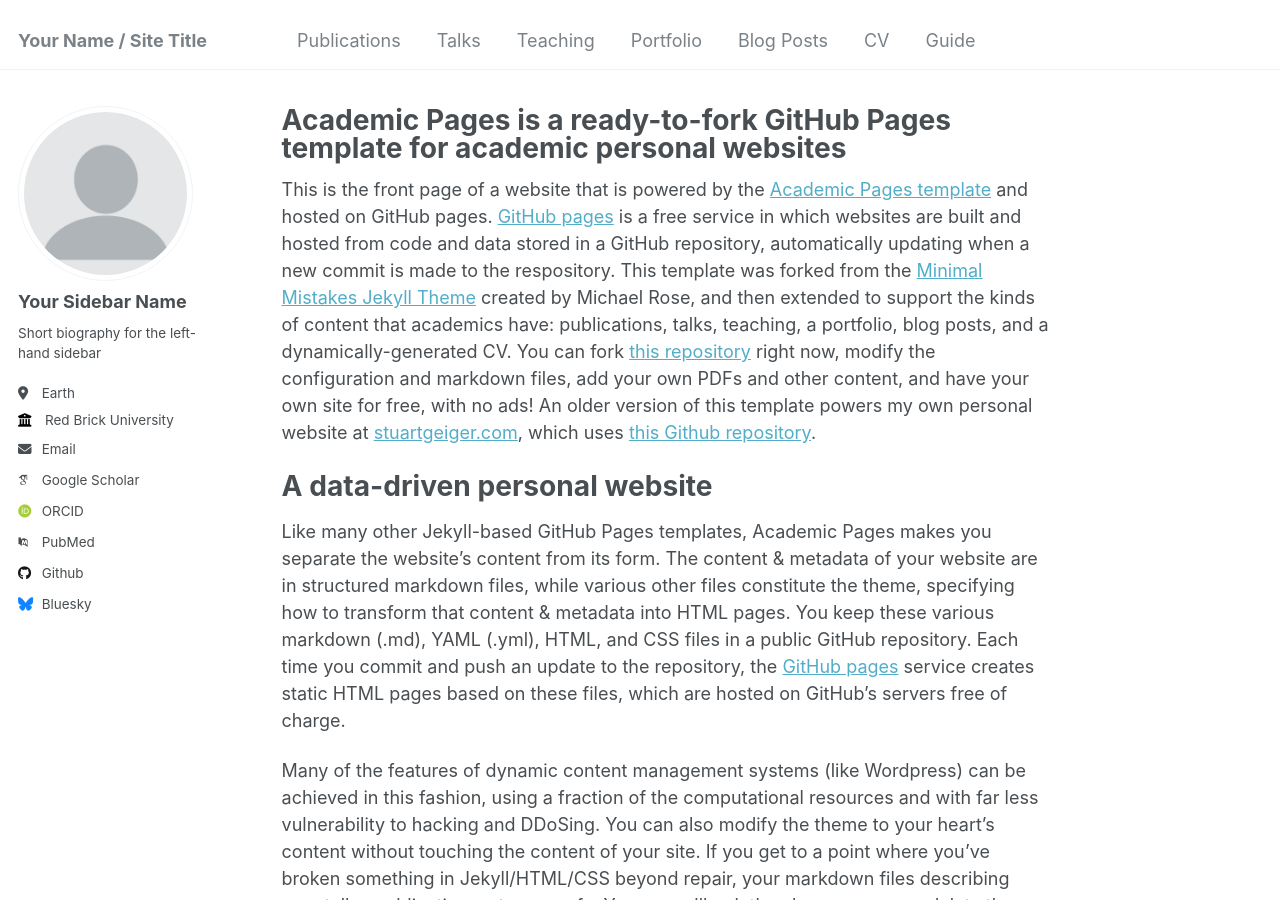
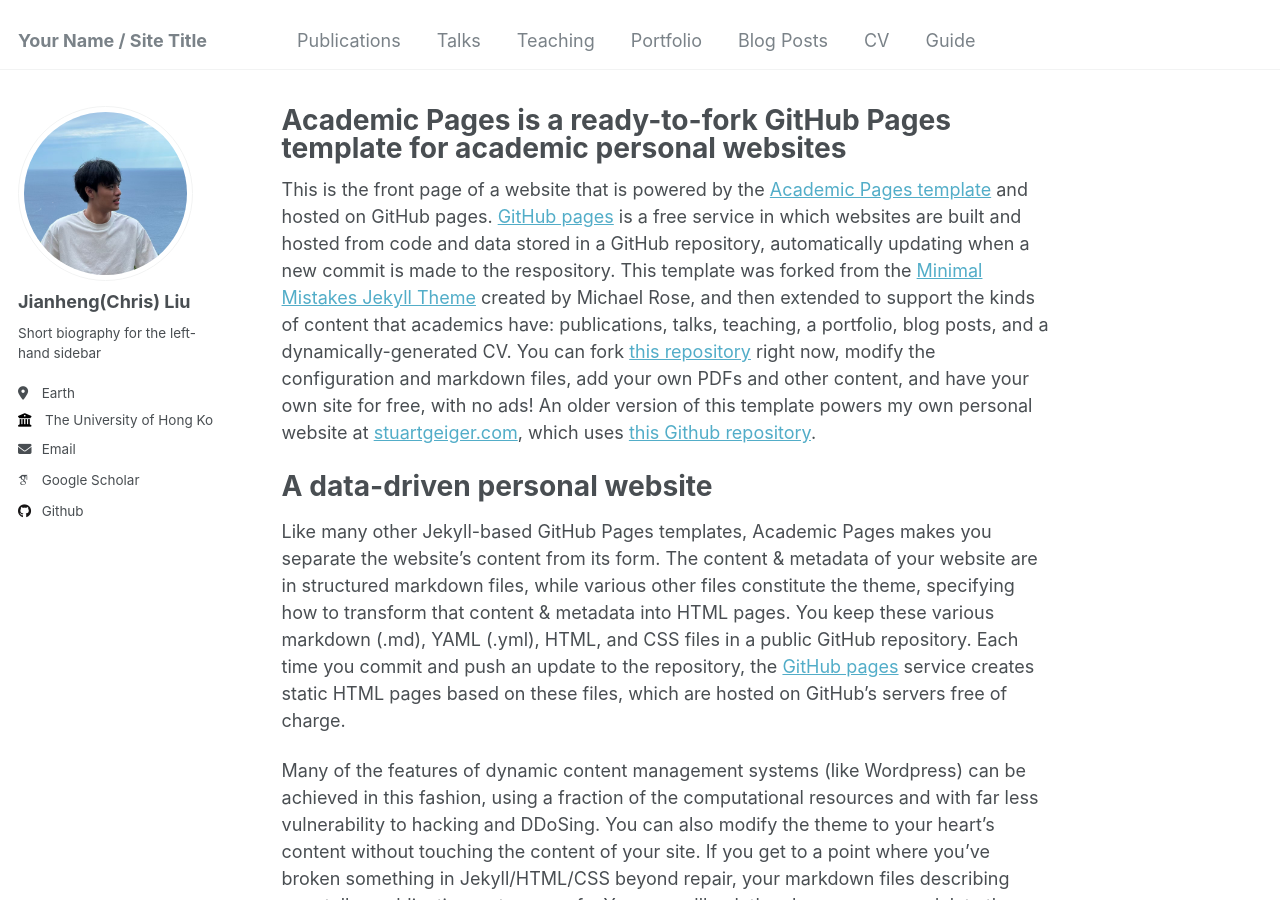
Before and after one commit to jianhengLiu/jianhengLiu.github.io, a Jekyll site: the page built from _pages/about.md, in a window 1280 px wide and 900 px high. Built offline with Jekyll 4.4.1, drawn with Linux system fonts in a browser that asks for light colours; some web fonts are replaced.

Commit message:
Update avatar and employer information in author profile

```diff
--- a/_config.yml
+++ b/_config.yml
@@ -21,34 +21,34 @@ repository               : "academicpages/academicpages.github.io"
 #               Additional customization can be done by editing /_includes/author-profile.html
 author:
   # Biographic information
-  avatar           : "profile.png"
-  name             : "Your Sidebar Name"
+  avatar           : "profile.jpg"
+  name             : "Jianheng(Chris) Liu"
   pronouns         : # example: "she/her"
   bio              : "Short biography for the left-hand sidebar"
   location         : "Earth"
-  employer         : "Red Brick University"
+  employer         : "The University of Hong Kong"
   uri              : # URL
-  email            : "none@example.org"
+  email            : "liujianhengchris@qq.com"
 
   # Academic websites
   arxiv            : # URL - Update with the correct link to your profile
-  googlescholar    : "https://scholar.google.com/citations?user=PS_CX0AAAAAJ"
+  googlescholar    : "https://scholar.google.com/citations?user=ZMbWaLkAAAAJ&hl=en"
   impactstory      : # URL
-  orcid            : "http://orcid.org/yourorcidurl"
+  orcid            : #"http://orcid.org/yourorcidurl"
   semantic         : # URL
-  pubmed           : "https://www.ncbi.nlm.nih.gov/pubmed/?term=john+snow"
+  pubmed           : #"https://www.ncbi.nlm.nih.gov/pubmed/?term=john+snow"
   researchgate     : # URL
 
   # Repositories and software development
   bitbucket        : # Username - Update with your username on the site
   codepen          : # Username
   dribbble         : # Username
-  github           : "academicpages"
+  github           : "https://github.com/jianhengLiu"
   kaggle           : # Username
   stackoverflow    : # User number or user number and name (i.e., use "1" or "1/jeff-atwood")
 
   # Social media
-  bluesky          : "bsky.app" # Replace this with you Bluesky username
+  bluesky          : #"bsky.app" # Replace this with you Bluesky username
   facebook         : # Username
   flickr           : # Username
   foursquare       : # Username
```
Also changed, not shown: images/profile.jpg (added), images/profile.png (deleted).
